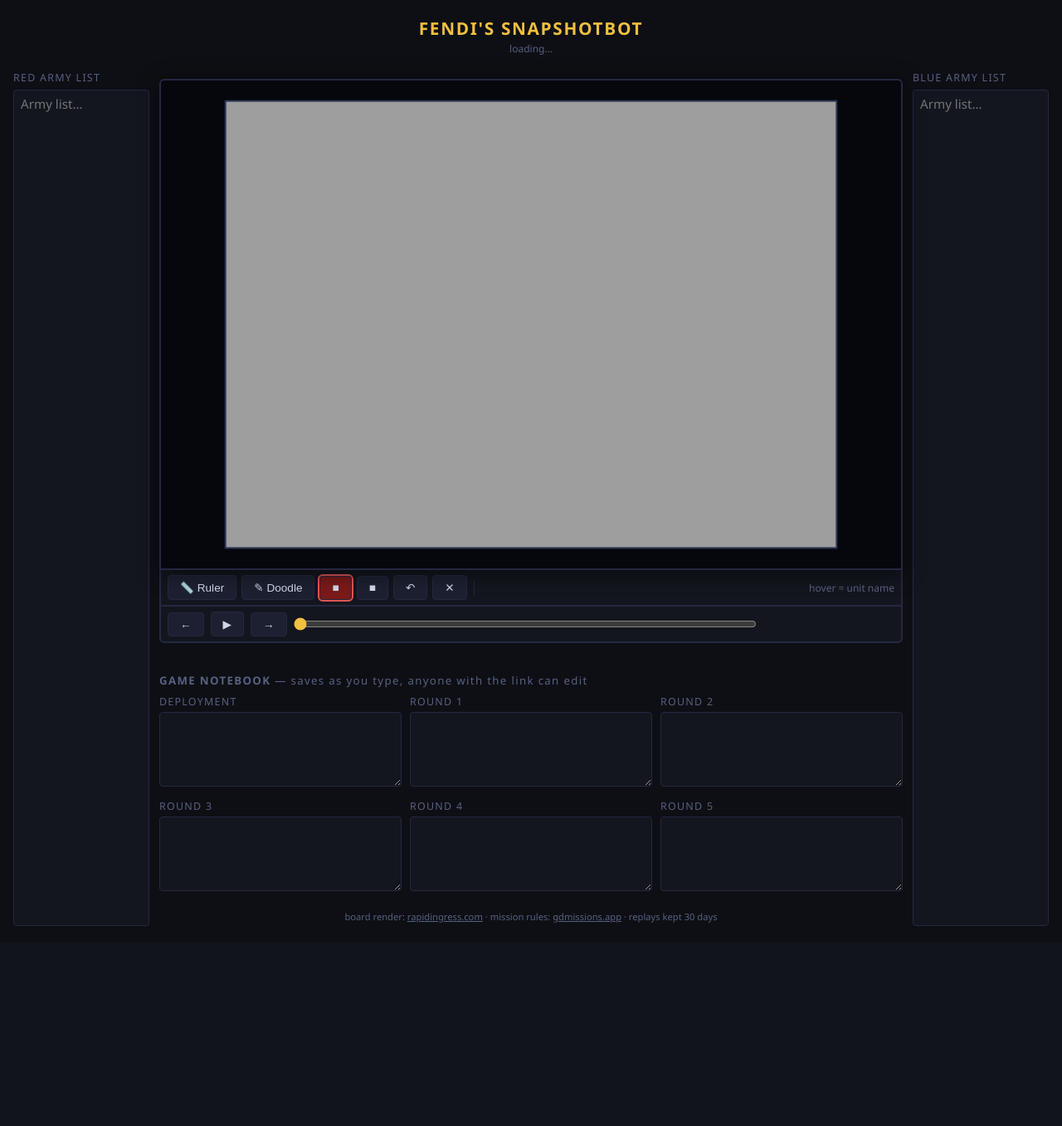
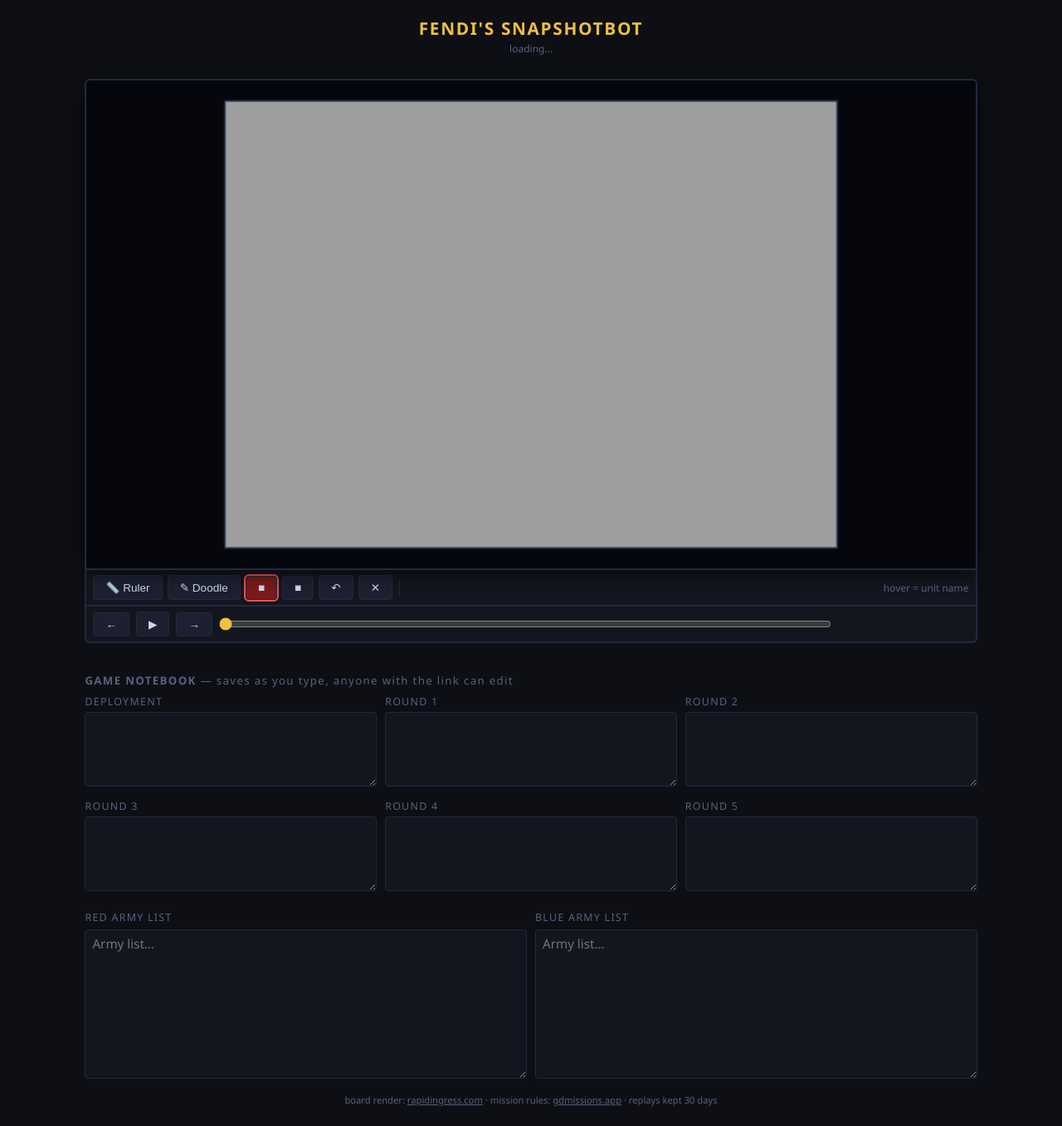
Before and after one commit to affendiariffin/snapshotbot, a Flask app: template server/templates/replay.html in a window 1280 px wide. Shown: the whole page at 83% size. Before the commit the page ends 1116 px from the top, so only its background shows below. Run offline with Flask 3, Linux system fonts and the light colour scheme; the template is opened without the code that fills it: most values are stand-ins (such as "Sample title", 1, 10 or a date in 2020); some libraries are stand-ins or nearby versions.

Commit message:
Replay layout: army lists to center column below notes, drop Twist card
Co-Authored-By: Claude Fable 5 <noreply@anthropic.com>

```diff
--- a/server/templates/replay.html
+++ b/server/templates/replay.html
@@ -18,14 +18,15 @@
   .livebadge{background:#0e2a18;border:1px solid #1e5a34;color:#2dce6a;border-radius:12px;
     padding:4px 12px;font-size:.75rem;letter-spacing:.08em;text-transform:uppercase;display:none}
   .livebadge.on{display:inline-block}
-  .page-layout{display:grid;grid-template-columns:1fr 70vw 1fr;width:100%;gap:12px;align-items:stretch}
+  .page-layout{display:grid;grid-template-columns:minmax(0,84vw);justify-content:center;width:100%;gap:12px}
   .center-col{display:flex;flex-direction:column;gap:14px}
+  .army-lists{display:grid;grid-template-columns:1fr 1fr;gap:10px;width:100%}
   .army-panel{display:flex;flex-direction:column;gap:6px;padding-top:4px}
   .army-label{font-size:.78rem;text-transform:uppercase;letter-spacing:.1em;color:var(--muted)}
-  .army-panel textarea{flex:1;width:100%;min-height:100px;resize:none;background:var(--panel);
+  .army-panel textarea{flex:1;width:100%;min-height:180px;resize:vertical;background:var(--panel);
     color:var(--text);border:1px solid var(--border);border-radius:4px;padding:6px 8px;
     font-family:inherit;font-size:.95rem;line-height:1.4}
-  #sharedCardsBar{width:100%;display:grid;grid-template-columns:1.2fr 1fr .8fr;gap:10px}
+  #sharedCardsBar{width:100%;display:grid;grid-template-columns:1.2fr 1fr;gap:10px}
   .shared-card{background:var(--panel);border:1px solid var(--border);border-radius:6px;padding:10px 12px}
   .atk-def{font-size:.78rem;color:var(--muted);margin-top:2px}
   .viewer-wrap{display:flex;flex-direction:column;align-items:center;width:100%;gap:0}
@@ -117,10 +118,6 @@
 </div>
 
 <div class="page-layout">
-<div class="army-panel">
-  <div class="army-label" id="armyLabelLeft">Red Army List</div>
-  <textarea id="note_army_red" placeholder="Army list…"></textarea>
-</div>
 <div class="center-col">
 <div id="sharedCardsBar"></div>
 <div class="viewer-wrap">
@@ -159,15 +156,21 @@
     <div class="notebook-cell"><label>Round 5</label><textarea id="note_round5"></textarea></div>
   </div>
 </div>
+<div class="army-lists">
+  <div class="army-panel">
+    <div class="army-label" id="armyLabelLeft">Red Army List</div>
+    <textarea id="note_army_red" placeholder="Army list…"></textarea>
+  </div>
+  <div class="army-panel">
+    <div class="army-label" id="armyLabelRight">Blue Army List</div>
+    <textarea id="note_army_blue" placeholder="Army list…"></textarea>
+  </div>
+</div>
 <div class="credits">
   board render: <a href="https://rapidingress.com" target="_blank">rapidingress.com</a> ·
   mission rules: <a href="https://gdmissions.app/11th" target="_blank">gdmissions.app</a> ·
   replays kept 30 days
 </div>
-</div>
-<div class="army-panel">
-  <div class="army-label" id="armyLabelRight">Blue Army List</div>
-  <textarea id="note_army_blue" placeholder="Army list…"></textarea>
 </div>
 </div>
 
@@ -510,8 +513,7 @@ function renderPanel(){
   sharedBar.innerHTML = `
    <div class="shared-card"><div class="player-label">Layout</div>${pill(META.map || LAYOUT_KEY)}
      ${LAYOUT_META.label ? `<div class="atk-def">${esc(LAYOUT_META.label)}${LAYOUT_KEY ? ' · ' + LAYOUT_KEY : ''}</div>` : ''}</div>
-   <div class="shared-card"><div class="player-label">Dispositions</div>${pill(disp)}</div>
-   <div class="shared-card"><div class="player-label">Twist</div>${pill((cd.twist || [])[0])}</div>`;
+   <div class="shared-card"><div class="player-label">Dispositions</div>${pill(disp)}</div>`;
 
   let rows = `<tr class="battle-ready">
     <td class="c-name-p1">Battle Ready</td><td class="tot p1">10</td><td>&mdash;</td><td>&mdash;</td>
```
